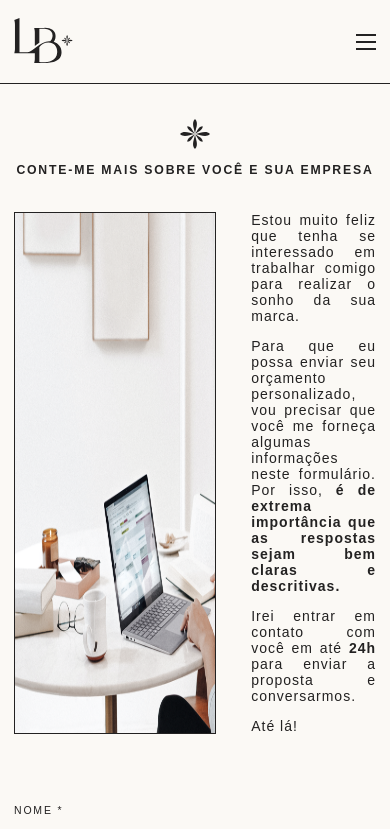
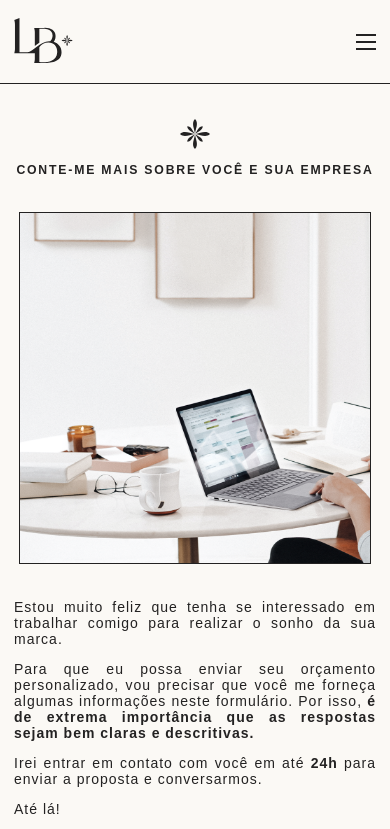
Before and after one commit to PedroVignotto/LeBueno, a Next.js app: page /contact in a window 390 px wide. Shown: the top 829 px of the page. Built offline with nearby package versions, Linux system fonts and the light colour scheme; a web font is replaced by a local one.

Commit message:
style: transform main section responsive on contact page

```diff
--- a/src/styles/pages/contact.ts
+++ b/src/styles/pages/contact.ts
@@ -52,6 +52,11 @@ export const Main = styled.section`
       }
     }
   }
+
+  @media (max-width: 800px) {
+    flex-direction: column;
+    align-items: center;
+  }
 `
 
 export const Form = styled.form`
```
